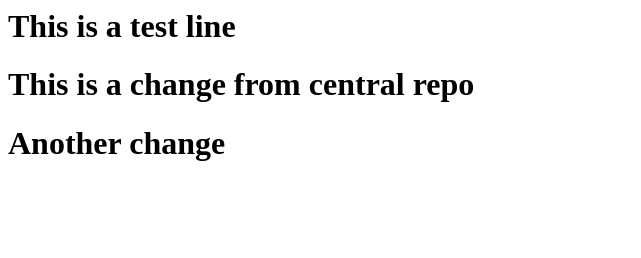
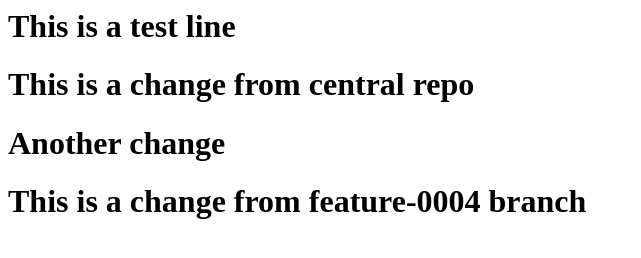
Before and after one commit to bikash-123/eduranz_demo, a plain HTML site: page index.html in a window 1280 px wide. Shown: the whole page, without its empty margins (0-641 px from the left). Drawn offline with Linux system fonts and the light colour scheme.

Commit message:
Changes from feature-0004 branch

```diff
--- a/index.html
+++ b/index.html
@@ -1,3 +1,4 @@
 <h1>This is a test line</h1>
 <h1>This is a change from central repo</h1>
 <h1>Another change</h1>
+<h1>This is a change from feature-0004 branch</h1>
```
